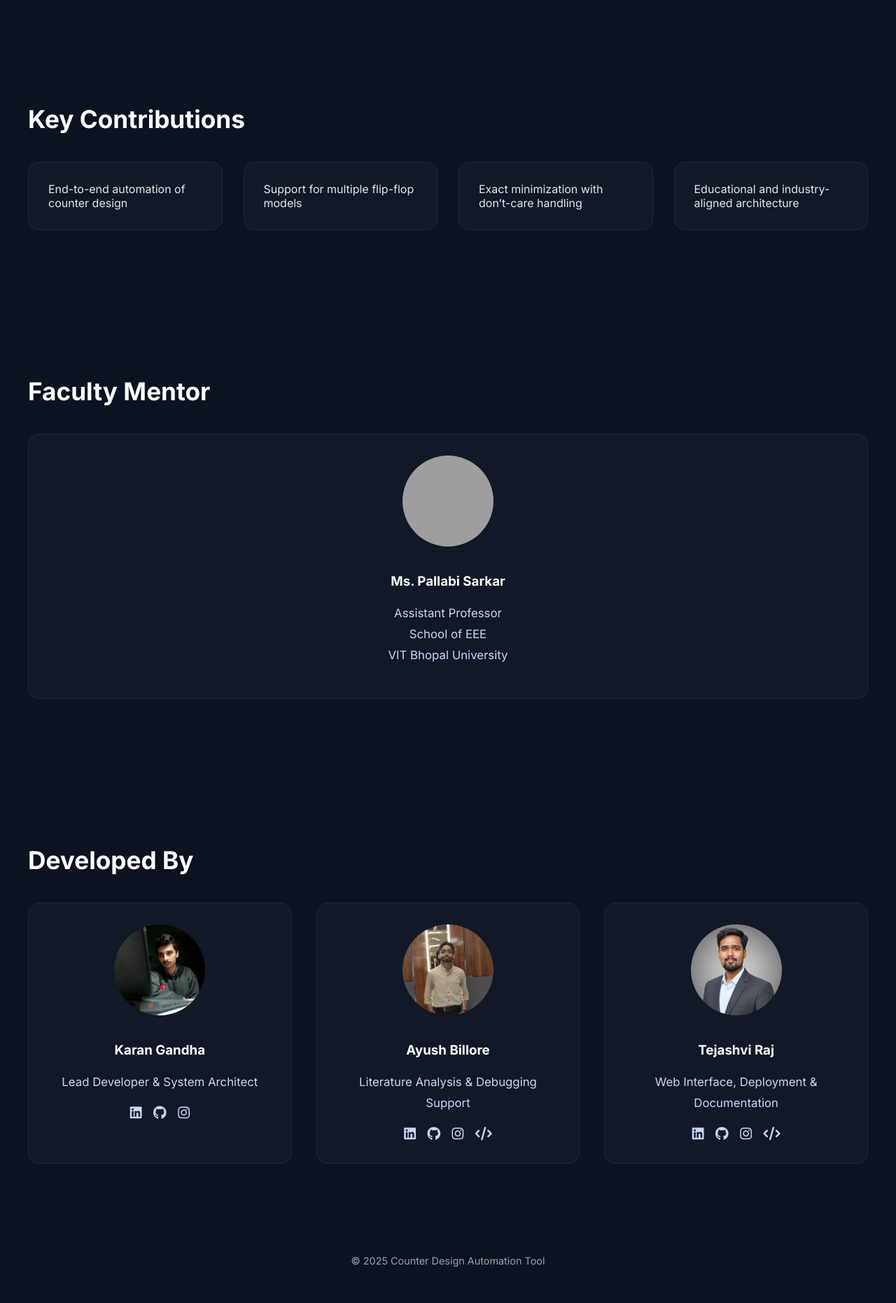
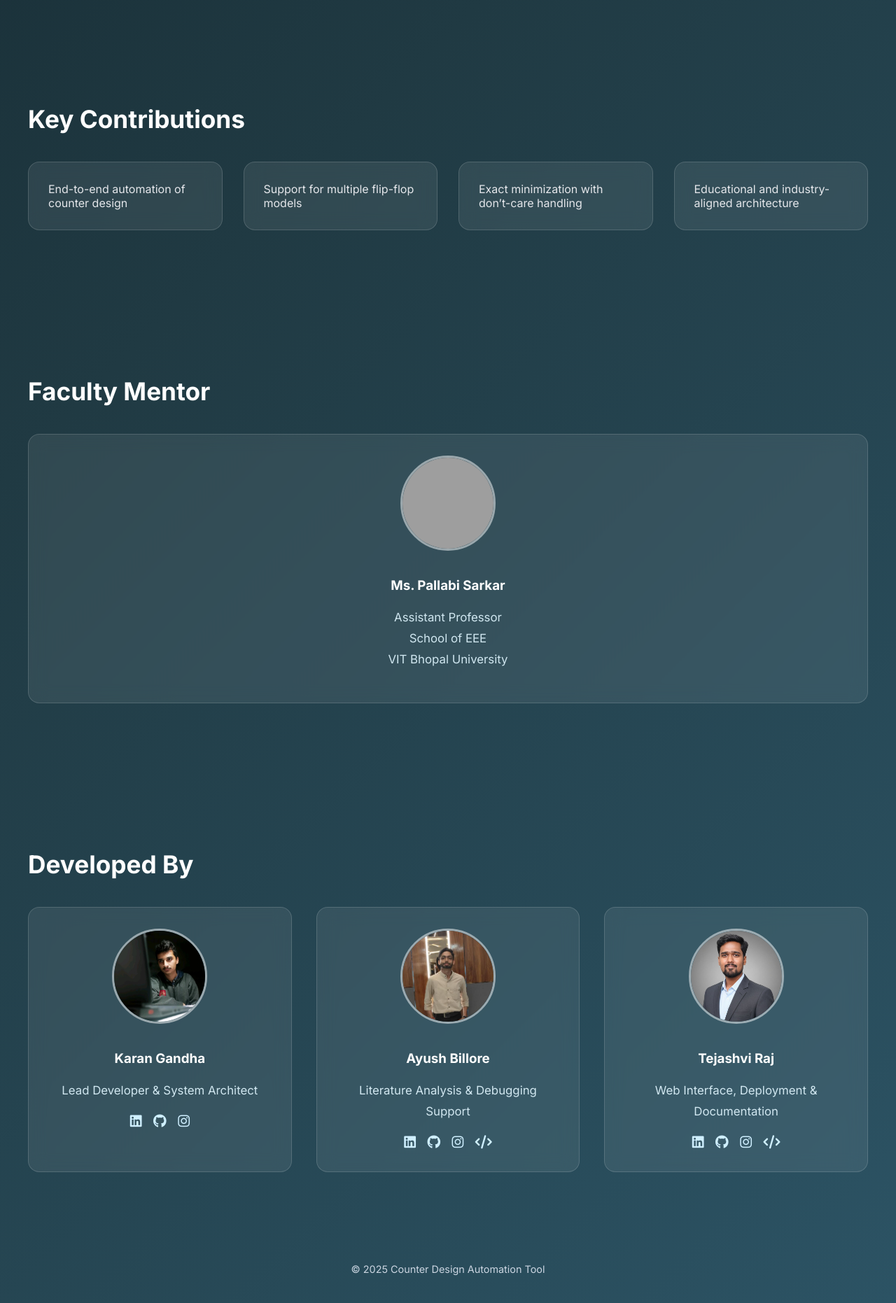
Before and after one commit to tejashviraj19/fsmforge, a Flask app: page / in a window 1280 px wide. Shown: the part 1760-3622 px from the top of the page at 70% size. Before the commit the page ends 3570 px from the top, so only its background shows below. Run offline with Flask 3, Linux system fonts and the light colour scheme; grey boxes are pictures that could not be loaded.

Commit message:
Revamp index.html with new styles and layout
Updated the styling and layout of the index.html file, including a gradient background and improved card designs.

```diff
--- a/templates/index.html
+++ b/templates/index.html
@@ -15,13 +15,12 @@
         body {
             margin: 0;
             font-family: 'Inter', sans-serif;
-            background: #0b1220;
+            background: linear-gradient(135deg, #0f2027, #203a43, #2c5364);
             color: #e5e7eb;
         }
 
         a { text-decoration: none; color: inherit; }
 
-        /* ---------- Layout ---------- */
         section {
             padding: 90px 20px;
             max-width: 1200px;
@@ -40,7 +39,7 @@
         p {
             font-size: 1.05rem;
             line-height: 1.8;
-            color: #cbd5f5;
+            color: #d1e7f0;
         }
 
         /* ---------- Hero ---------- */
@@ -62,16 +61,17 @@
         .cta {
             margin-top: 40px;
             padding: 14px 36px;
-            background: #6366f1;
-            color: #fff;
+            background: #00c6ff;
+            color: #000;
             border-radius: 30px;
             font-weight: 600;
             display: inline-block;
-            transition: transform 0.2s ease;
+            transition: transform 0.2s ease, background 0.2s ease;
         }
 
         .cta:hover {
             transform: translateY(-3px);
+            background: #00a8e0;
         }
 
         /* ---------- Cards ---------- */
@@ -83,10 +83,11 @@
         }
 
         .card {
-            background: #111827;
+            background: rgba(255,255,255,0.08);
             border-radius: 16px;
             padding: 28px;
-            border: 1px solid #1f2937;
+            backdrop-filter: blur(12px);
+            border: 1px solid rgba(255,255,255,0.15);
         }
 
         .card h3 {
@@ -107,11 +108,12 @@
         }
 
         .profile {
-            background: #111827;
+            background: rgba(255,255,255,0.08);
             border-radius: 16px;
             padding: 30px;
             text-align: center;
-            border: 1px solid #1f2937;
+            backdrop-filter: blur(12px);
+            border: 1px solid rgba(255,255,255,0.15);
         }
 
         .profile img {
@@ -120,22 +122,23 @@
             border-radius: 50%;
             object-fit: cover;
             margin-bottom: 15px;
+            border: 3px solid rgba(255,255,255,0.5);
         }
 
         .social a {
             margin: 0 6px;
             font-size: 1.2rem;
-            color: #cbd5f5;
+            color: #cfefff;
         }
 
         .social a:hover {
-            color: #6366f1;
+            color: #00c6ff;
         }
 
         footer {
             text-align: center;
             padding: 40px;
-            color: #9ca3af;
+            color: #cbd5e1;
             font-size: 0.9rem;
         }
     </style>
@@ -143,7 +146,6 @@
 
 <body>
 
-<!-- HERO -->
 <section class="hero">
     <h1>Counter Design Automation Tool</h1>
     <p>
@@ -156,7 +158,6 @@
     <a href="/tool" class="cta">Try the Tool</a>
 </section>
 
-<!-- PROBLEM -->
 <section>
     <h2>Problem Statement</h2>
     <p>
@@ -167,7 +168,6 @@
     </p>
 </section>
 
-<!-- SOLUTION -->
 <section>
     <h2>Proposed Solution</h2>
     <div class="grid">
@@ -186,7 +186,6 @@
     </div>
 </section>
 
-<!-- METHODOLOGY -->
 <section>
     <h2>Design Methodology</h2>
     <ul class="steps">
@@ -198,7 +197,6 @@
     </ul>
 </section>
 
-<!-- CONTRIBUTIONS -->
 <section>
     <h2>Key Contributions</h2>
     <div class="grid">
@@ -209,7 +207,6 @@
     </div>
 </section>
 
-<!-- FACULTY -->
 <section>
     <h2>Faculty Mentor</h2>
     <div class="team-grid">
@@ -221,7 +218,6 @@
     </div>
 </section>
 
-<!-- TEAM -->
 <section>
     <h2>Developed By</h2>
     <div class="team-grid">
```
